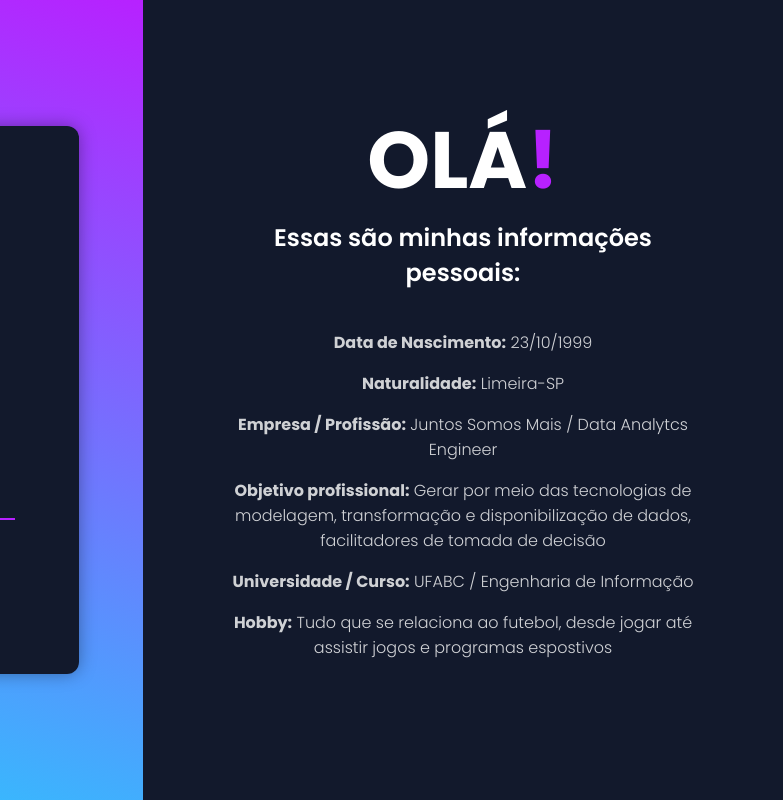
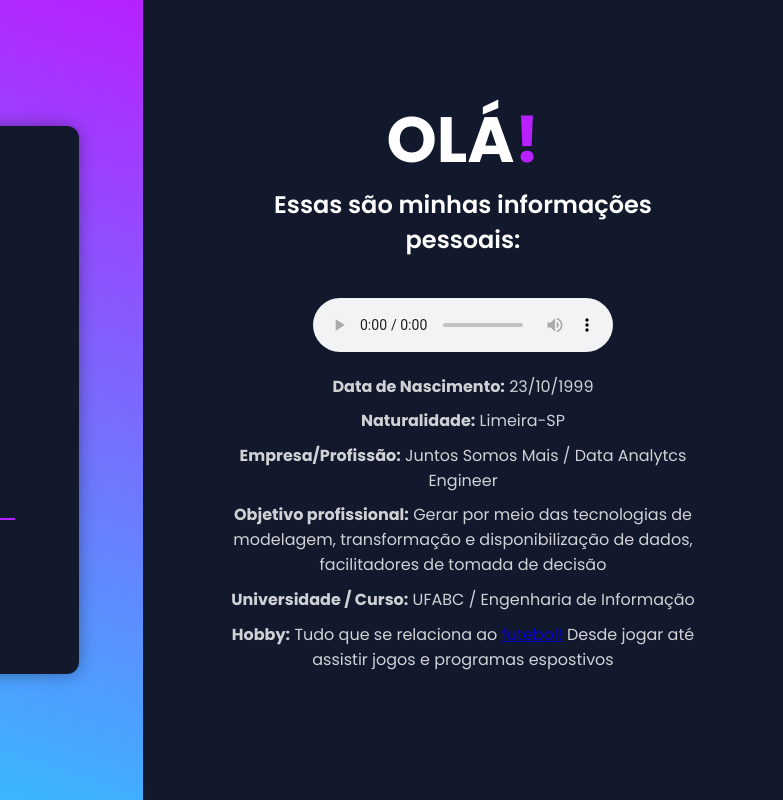
Before and after one commit to lucasbitencourt/lucasbitencourt.github.io, a plain HTML site: page index.html in a window 1280 px wide. Shown: the full height of the page, 497-1280 px from the left. Drawn offline with Linux system fonts and the light colour scheme.

Commit message:
Adicionando áudio e vídeo

```diff
--- a/index.html
+++ b/index.html
@@ -39,6 +39,13 @@
         <div class = "about-btns">
 
 	<div class = "about-para">
+	</p>
+		<audio controls>
+			<source src="C:\Users\lucas\Documents\GitHub\lucasbitencourt.github.io\audio_lucas_bitencourt.ogg" type="audio/ogg">
+		</audio>
+	</p>
+
+    <div class = "about-para">
           <p><b>Data de Nascimento:</b>
 		23/10/1999
 	</p>
@@ -48,21 +55,33 @@
 		Limeira-SP
 	</p>
 
-	<p><b>Empresa / Profissão:</b>
+	<div class = "about-para">
+		<p><b>Empresa/Profissão:</b>
 		Juntos Somos Mais / Data Analytcs Engineer
 	</p>
 
+	<div class = "about-para">
 		<p><b>Objetivo profissional:</b>
 		Gerar por meio das tecnologias de modelagem, transformação e disponibilização de dados, facilitadores de tomada de decisão
 	</p>
 
+	<div class = "about-para">
 		<p><b>Universidade / Curso:</b>
 		UFABC / Engenharia de Informação
 	</p>
 
+	<div class = "about-para">
 		<p><b>Hobby:</b>
-		Tudo que se relaciona ao futebol, desde jogar até assistir jogos e programas espostivos
+		Tudo que se relaciona ao <a href="https://www.youtube.com/watch?v=Y20xUWVHni8" target="_blank"> futebol!</a> Desde jogar até assistir jogos e programas espostivos
 	</p>
+
+											</div>
+										</div>
+									</div>
+								</div>
+							</div>
+						</div>
+					</div>
 				</div>
 			</div>
 		</div>
--- a/style.css
+++ b/style.css
@@ -108,7 +108,7 @@ body{
     color:#fff
 }
 .about-right h1{
-    font-size: 5rem;
+    font-size: 4rem;
     text-transform: uppercase;
 }
 .about-right h1 span{
@@ -155,8 +155,8 @@ body{
     color: #fff;
 }
 .about-para p{
-    font-weight: 300;
-    padding: 0.5rem;
+    font-weight: 1rem;
+    padding: 0.3rem;
     opacity: 0.8;
 }
 
@@ -178,7 +178,7 @@ body{
 .credit{
     text-align: center;
     color: #fff;
-    font-family: 'Trebuchet MS', 'Lucida Sans Unicode', 'Lucida Grande', 'Lucida Sans', Arial, sans-serif;
+    font-family: 'Lucas Sanchez Bitencourt', Arial, sans-serif;
 }
 .credit a{
     text-decoration: none;
```
Also changed, not shown: 1 other file. Lines whose indentation alone changed are shown as unchanged.
